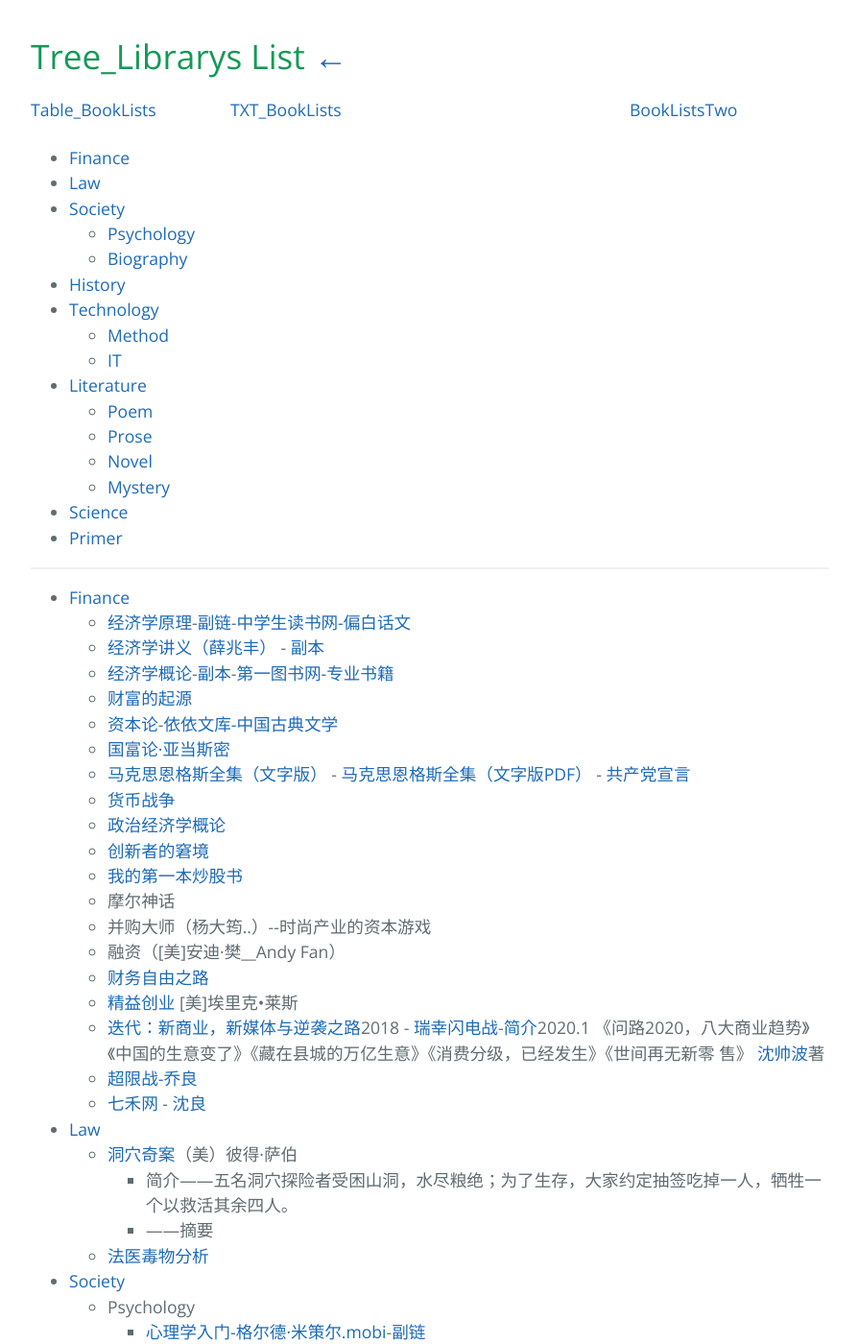
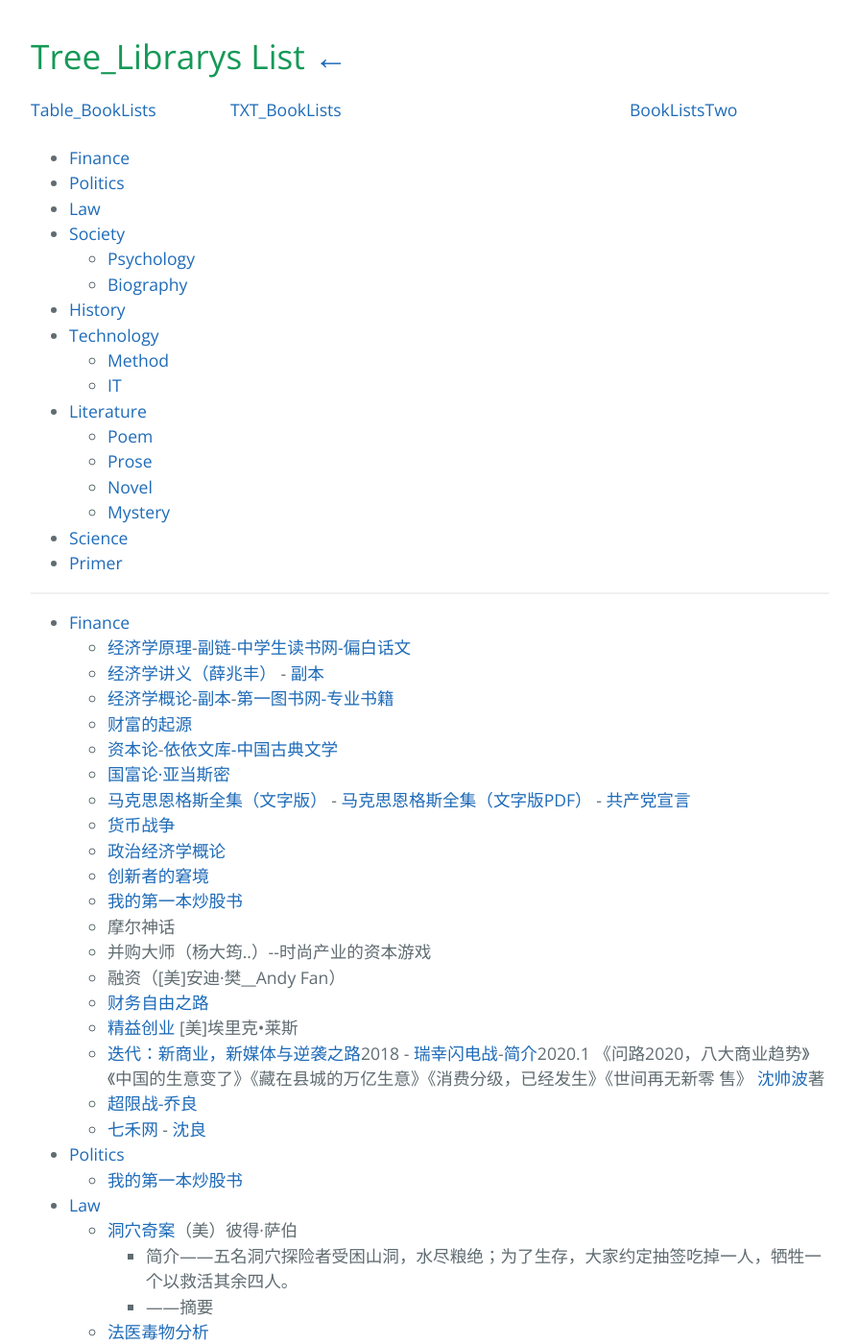
Before and after one commit to AmbroseRen/test, a Jekyll site: the page built from Library/BookListsOne.md, in a window 1280 px wide and 1400 px high. Shown: the whole window at 96% size, without its empty margins (192-1087 px from the left). Built offline with Jekyll 4.4.1, drawn with Linux system fonts in a browser that asks for light colours; our own code applies the rules of GitHub Pages for plain Markdown files; the repository's description, which GitHub fills in, is left out.

Commit message:
Update BookListsOne.md

```diff
--- a/Library/BookListsOne.md
+++ b/Library/BookListsOne.md
@@ -13,6 +13,7 @@
 - - -
 
 - [Finance](#finance)
+- [Politics](#politics)
 - [Law](#law)
 - [Society](#society)
 	- [Psychology](#psychology)
@@ -54,6 +55,11 @@
 	    <li><a href="https://cdn.jsdelivr.net/gh/AmbroseRen/Picture@master/book/Finance/迭代：新商业，新媒体与逆袭之路 沈帅波.pdf">迭代：新商业，新媒体与逆袭之路</a>2018 - <a href="https://cdn.jsdelivr.net/gh/AmbroseRen/Picture@master/book/Finance/瑞幸闪电战.pdf">瑞幸闪电战</a>-<a href="https://www.enjing.com/jingjizonghe/32177.htm">简介</a>2020.1 《问路2020，八大商业趋势》《中国的生意变了》《藏在县城的万亿生意》《消费分级，已经发生》《世间再无新零 售》 <a href="https://baike.baidu.com/item/%E6%B2%88%E5%B8%85%E6%B3%A2">沈帅波</a>著</li>
 	    <li><a href="https://www.cbxs.net/jishi/1044/">超限战-乔良</a></li>
 	    <li><a href="https://www.7hcn.com/">七禾网</a> - <a href="https://zhuanlan.zhihu.com/p/95627695">沈良</a></li>
+        </ul>
+    </li>
+    <li id="politics"><a href="#top">Politics</a>
+        <ul>
+	    <li><a href="https://files.catbox.moe/fma2pw.pdf">我的第一本炒股书</a></li>
         </ul>
     </li>
     <li id="law"><a href="#top">Law</a>
```
